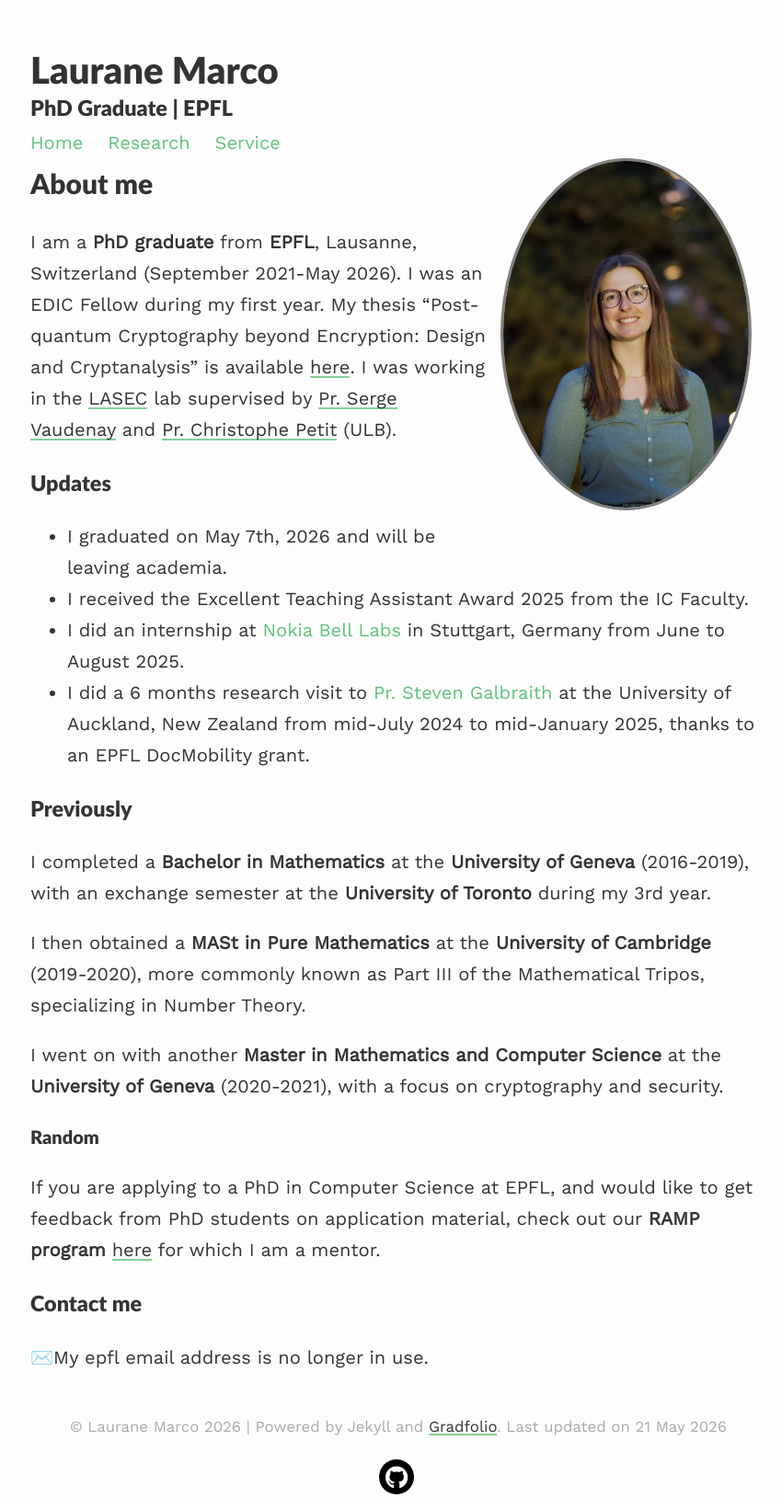
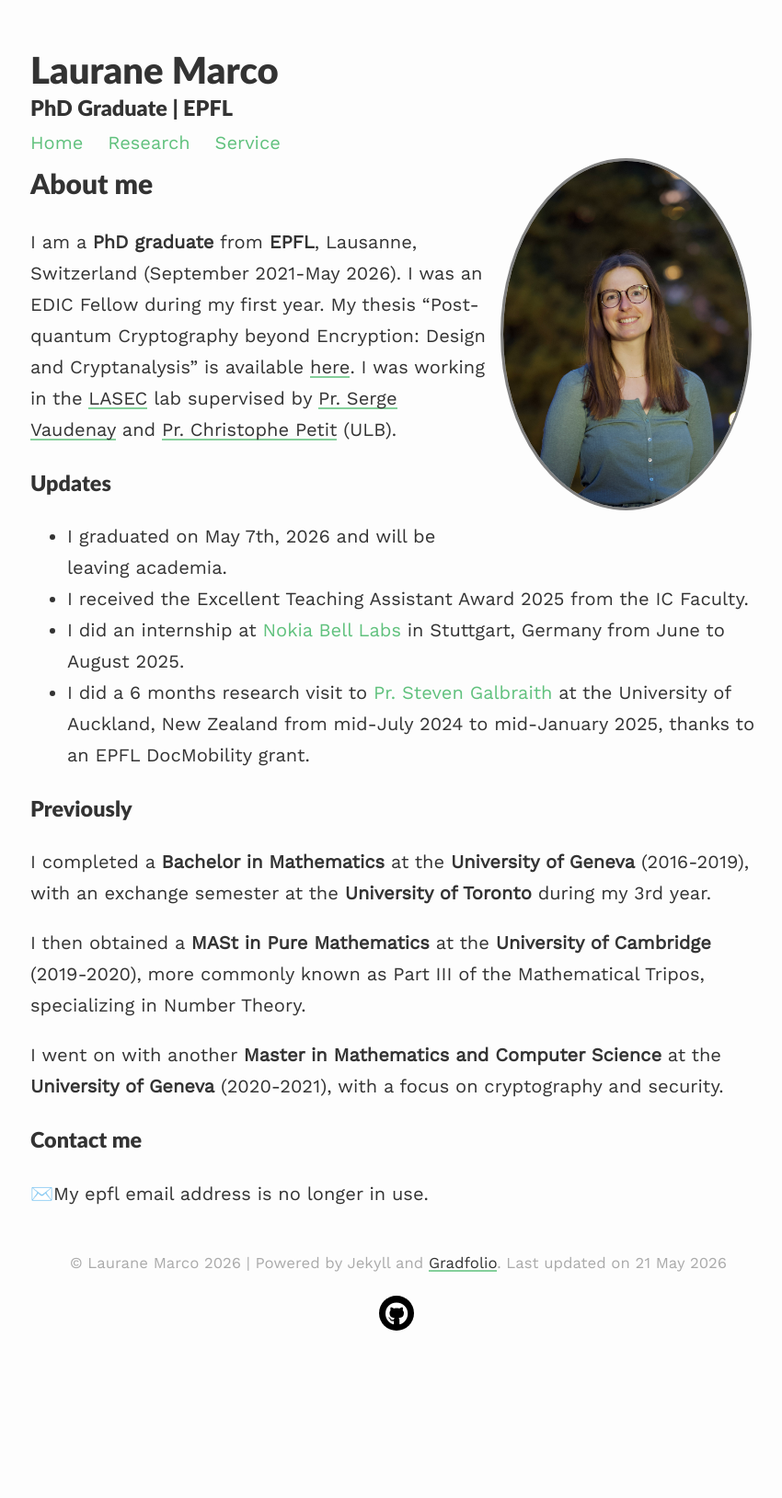
Before and after one commit to lauranemarco/lauranemarco.github.io, a Jekyll site: the page built from index.md, in a window 1280 px wide. Shown: the whole page at 92% size, without its empty margins (207-1057 px from the left). Built offline with Jekyll 4.4.1, drawn with Linux system fonts in a browser that asks for light colours; nearby versions of some CDN libraries; our own code applies the rules of GitHub Pages for plain Markdown files; after the commit the page ends 1451 px from its top, so only the background shows below that.

Commit message:
Remove RAMP program information from index.md
Removed section about RAMP program and feedback for PhD applications.

```diff
--- a/index.md
+++ b/index.md
@@ -27,9 +27,5 @@ I then obtained a **MASt in Pure Mathematics** at the **University of Cambridge*
 I went on with another **Master in Mathematics and Computer Science** at the **University of Geneva** (2020-2021), with a focus on cryptography and security.
 
 
-#### Random
-If you are applying to a PhD in Computer Science at EPFL, and would like to get feedback from PhD students on application material, check out our **RAMP program** [here](https://epic-guide.github.io/ramp) for which I am a mentor.
-
-
 ### Contact me
 ✉️My epfl email address is no longer in use.
```
